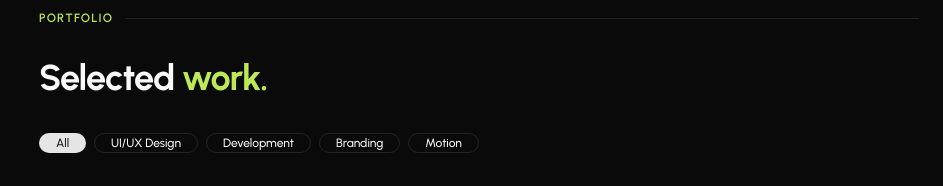
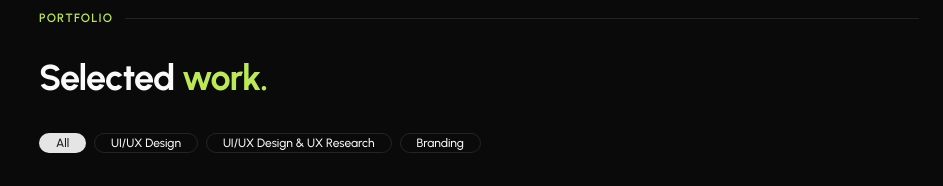
Before and after one commit to OggyYggo/portfolio, a Next.js app: page / in a window 1280 px wide. Shown: the part 2260-2446 px from the top of the page, without its empty margins (337-1280 px from the left). Built offline with nearby package versions, Linux system fonts and the light colour scheme.

Commit message:
updated categories

```diff
--- a/data/projects.ts
+++ b/data/projects.ts
@@ -593,5 +593,5 @@ export const projects: Project[] = [
 
 ]
 
-export const categories = ['All', 'UI/UX Design', 'Development', 'Branding', 'Motion'] as const
+export const categories = ['All', 'UI/UX Design', 'UI/UX Design & UX Research', 'Branding'] as const
 export type Category = typeof categories[number]
```
